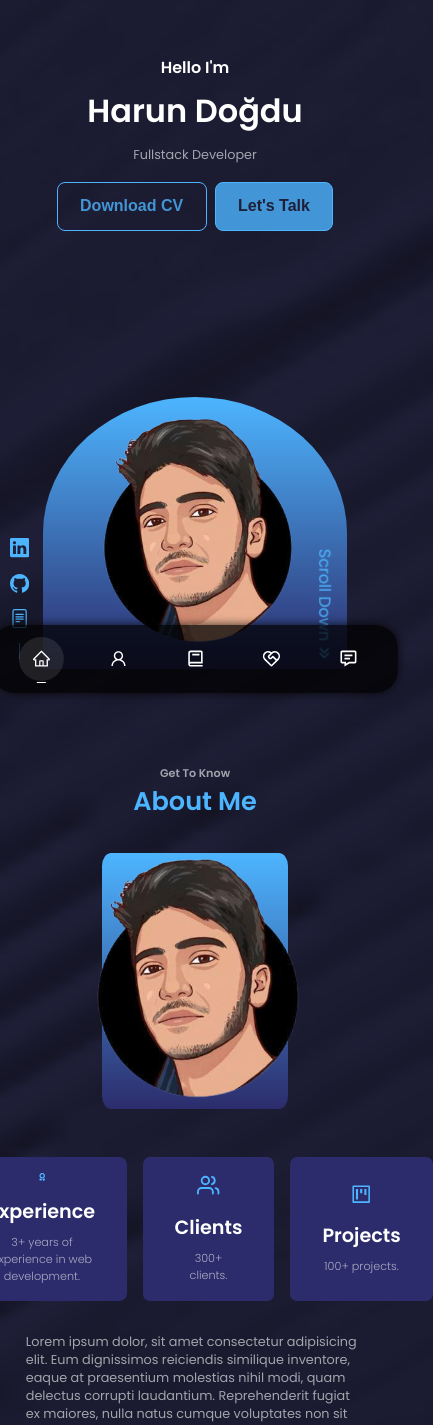
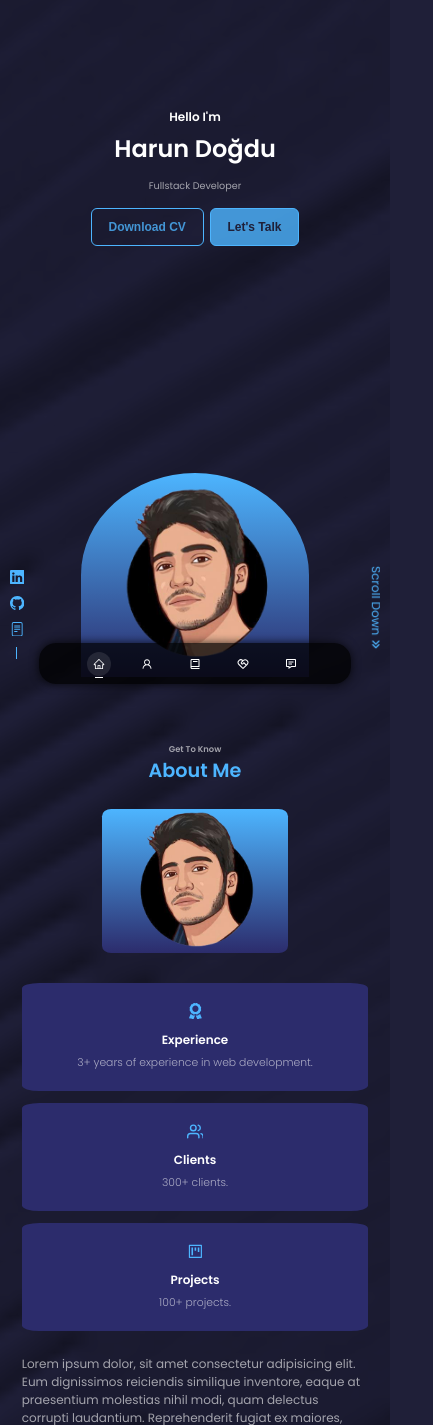
Before and after one commit to harundogdu/react-portfolio, a React (Create React App) app: page / in a window 390 px wide. Shown: the part 143-1568 px from the top of the page, 433 px wide, since content can reach past the window. Built offline with nearby package versions, Linux system fonts and the light colour scheme.

Commit message:
responsive diffs

```diff
--- a/src/components/about/about.css
+++ b/src/components/about/about.css
@@ -94,6 +94,7 @@
     #about {
         padding: 2rem 0;
     }
+
     .about-content {
         flex-direction: column;
     }
@@ -110,19 +111,99 @@
         margin: 2rem 0;
     }
 
-    .content-box{
+    .content-box {
         height: 9rem;
     }
 
+    .content-box h3 {
+        font-size: 1rem;
+    }
+
     .content-box p {
-        font-size: 0.7rem;
+        font-size: 0.9rem;
     }
 
     .about-content .text {
-        font-size: 0.8rem;
+        font-size: 1.3rem;
     }
 }
 
 @media screen and (max-width: 768px) {
+    #about {
+        padding: 1.8rem 0;
+    }
+
+    .about-content {
+        flex-direction: column;
+    }
+
+    .about-image {
+        height: auto;
+    }
+
+    .about-image img {
+        height: 14rem;
+    }
+
+    .content-container {
+        margin: 1.7rem 0;
+    }
+
+    .content-box {
+       width: 100%;
+    }
+
+    .content-box h3 {
+        font-size: 0.9rem;
+    }
+
+    .content-box p {
+        font-size: 0.8rem;
+    }
+
+    .about-content .text {
+        font-size: 0.7rem;
+    }
+
+
+    .content-container {
+        margin: 1.5rem 0;
+        flex-wrap: wrap;
+        row-gap: 1rem;
+    }
+
+    .content-box h3 {
+        font-size: 1rem;
+    }
+
+    .content-box p {
+        font-size: 0.9rem;
+    }
+
+    .about-content .text {
+        font-size: 1.2rem;
+    }
+}
+
+@media screen and (max-width: 576px) {
+    #about {
+        padding: 1.5rem 0;
+    }
+
+    .about-content {
+        flex-direction: column;
+    }
+
+    .about-image {
+        height: auto;
+    }
+
+    .about-image img {
+        height: 12rem;
+    }
+
+    .about-content .text {
+        font-size: 1rem;
+    }
 
 }
--- a/src/components/experience/experience.css
+++ b/src/components/experience/experience.css
@@ -43,8 +43,21 @@
 }
 
 /* ================== MEDIA QUERY =================== */
+@media screen and (max-width: 1440px) {
+    .experience-item {
+        width: calc(50% - 1rem);
+    }
 
-@media screen and (max-width: 992px) {
+    .experience-item-container {
+        grid-template-columns: repeat(3, minmax(150px, 1fr));
+        row-gap: .9rem;
+        text-align: center;
+    }
+}
+
+@media screen and (max-width: 1024px) {
+
+
     .experience-container {
         flex-direction: column;
         row-gap: 1rem;
@@ -67,3 +80,10 @@
         row-gap: .9rem;
     }
 }
+
+@media screen and (max-width: 576px) {
+    .experience-item-container {
+        grid-template-columns: repeat(2, minmax(70%, 1fr));
+        row-gap: .9rem;
+    }
+}
--- a/src/components/header/header.css
+++ b/src/components/header/header.css
@@ -163,6 +163,7 @@
         height: 15rem;
     }
 
+
 }
 
 @media screen and (max-width: 768px) {
@@ -201,7 +202,7 @@
 
     .scroll-down {
         bottom: 10%;
-        right: 0%;
+        right: -6%;
     }
 
     .image-area {
@@ -212,5 +213,102 @@
         width: 15rem;
         height: 15rem;
     }
+}
 
+@media screen and (max-width: 576px) {
+    .header {
+        padding: 2rem 0;
+    }
+
+    .header-header {
+        gap: 1rem;
+    }
+
+    .header-title h1 {
+        font-size: 2rem;
+    }
+
+    .header-title h5 {
+        font-size: 1rem;
+    }
+
+    .header-title small {
+        font-size: 0.8rem;
+    }
+
+    .header-buttons {
+        column-gap: 0.5rem;
+    }
+
+    .header-socials {
+        bottom: 5%;
+        left: 0%;
+    }
+
+    .header-socials::after {
+        height: 1rem;
+    }
+
+    .scroll-down {
+        bottom: 10%;
+        right: -10%;
+    }
+
+    .image-area {
+        padding: 1rem 2rem 1rem 2rem;
+    }
+
+    .image-area img {
+        width: 15rem;
+        height: 15rem;
+    }
 }
+
+@media screen and (max-width: 375px) {
+    .header {
+        padding: 1rem 0;
+    }
+
+    .header-header {
+        gap: .8rem;
+    }
+
+    .header-title h1 {
+        font-size: 1.2rem;
+    }
+
+    .header-title h5 {
+        font-size: 1rem;
+    }
+
+    .header-title small {
+        font-size: 0.8rem;
+    }
+
+    .header-buttons {
+        column-gap: 0.5rem;
+    }
+
+    .header-socials {
+        bottom: 5%;
+        left: 0%;
+    }
+
+    .header-socials::after {
+        height: 1rem;
+    }
+
+    .scroll-down {
+        bottom: 10%;
+        right: -10%;
+    }
+
+    .image-area {
+        padding: .1rem .2rem .1rem .2rem;
+    }
+
+    .image-area img {
+        width: 10rem;
+        height: 10rem;
+    }
+}
--- a/src/components/navbar/navbar.css
+++ b/src/components/navbar/navbar.css
@@ -48,3 +48,76 @@
     background-color: #fff;
     bottom: -2px;
 }
+
+/* ================== MEDIA QUERY =================== */
+
+@media screen and (max-width: 1024px) {
+    .navbar ul li a {
+        font-size: 1.4rem;
+        padding: 0.7rem;
+    }
+}
+
+@media screen and (max-width: 992px) {
+    .navbar {
+        width: 50% !important;
+        position: fixed;
+        bottom: 0;
+        left: 0;
+        transform: translateX(0);
+        z-index: 99;
+    }
+
+    .navbar ul li a {
+        font-size: 1rem;
+        padding: 0.5rem;
+    }
+}
+
+@media screen and (max-width: 768px) {
+    .navbar {
+        width: 100% !important;
+        position: fixed;
+        bottom: 0;
+        left: 0;
+        transform: translateX(0);
+        z-index: 99;
+    }
+
+    .navbar ul li a {
+        font-size: 1rem;
+        padding: 0.5rem;
+    }
+}
+
+@media screen and (max-width: 576px) {
+    .navbar {
+        width: 100% !important;
+        position: fixed;
+        bottom: 0;
+        left: 0;
+        transform: translateX(0);
+        z-index: 99;
+    }
+
+    .navbar ul li a {
+        font-size: 1rem;
+        padding: 0.5rem;
+    }
+}
+
+@media screen and (max-width: 480px) {
+    .navbar {
+        width: 80% !important;
+        position: fixed;
+        bottom: 2%;
+        left: 50%;
+        transform: translateX(-50%);
+        z-index: 99;
+    }
+
+    .navbar ul li a {
+        font-size: 1rem;
+        padding: 0.5rem;
+    }
+}
--- a/src/components/services/services.css
+++ b/src/components/services/services.css
@@ -58,7 +58,7 @@
 
 /* ================== MEDIA QUERY =================== */
 
-@media screen and (max-width: 992px) {
+@media screen and (max-width: 1024px) {
     #services {
         padding: 1rem 0;
         margin-top: 5rem;
@@ -74,4 +74,9 @@
     }
 }
 
-@media screen and (max-width: 768px) {}
+@media screen and (max-width: 768px) {
+    .service-item {
+        width: 100%;
+        min-height: 23rem;
+    }
+}
--- a/src/components/testimonials/testimonials.css
+++ b/src/components/testimonials/testimonials.css
@@ -49,8 +49,13 @@
 }
 
 /* ================== MEDIA QUERY =================== */
+@media screen and (max-width: 1440px) {
+    .testimonial-item {
+        margin-bottom: 3rem;
+    }
+}
 
-@media screen and (max-width: 992px) {
+@media screen and (max-width: 1024px) {
     #testimonials {
         padding: 2rem 0;
     }
@@ -60,4 +65,12 @@
     }
 }
 
-@media screen and (max-width: 768px) {}
+@media screen and (max-width: 768px) {
+    #testimonials {
+        padding: 2rem 0;
+    }
+
+    .testimonial-item {
+        margin-bottom: 2rem;
+    }
+}
--- a/src/components/works/works.css
+++ b/src/components/works/works.css
@@ -25,11 +25,12 @@
     row-gap: 1rem;
     cursor: pointer;
     transition: 0.4s all ease;
+    height: 26rem;
+    text-align: center;
 }
 
 .work-item:hover {
     background-color: var(--color-dark);
-
 }
 
 .work-img {
@@ -67,7 +68,7 @@
 
 /* ================== MEDIA QUERY =================== */
 
-@media screen and (max-width: 992px) {
+@media screen and (max-width: 1024px) {
     #portfolio {
         padding: 2rem 0;
     }
--- a/src/index.css
+++ b/src/index.css
@@ -19,9 +19,10 @@
     --color-dark: rgba(0, 0, 0, .6);
     --color-dark-variant: rgba(0, 0, 0, .3);
 
-    --container-lg-width: 75%;
-    --container-md-width: 85%;
-    --container-sm-width: 95%;
+    --container-lg-width: 70%;
+    --container-md-width: 80%;
+    --container-sm-width: 90%;
+    --container-xs-width: 95%;
 }
 
 html {
@@ -62,6 +63,7 @@ a:hover {
     padding-bottom: 4rem;
     width: var(--container-lg-width);
     margin: 0 auto;
+    overflow-x: hidden !important;
 }
 
 ::-webkit-scrollbar {
@@ -145,7 +147,21 @@ a:hover {
 
 /* ================== MEDIA QUERY =================== */
 
+@media screen and (max-width: 1024px) {
+    html {
+        font-size: 15px;
+    }
+
+    .app {
+        width: var(--container-md-width);
+    }
+}
+
 @media screen and (max-width: 992px) {
+    html {
+        font-size: 14px;
+    }
+
     .app {
         width: var(--container-md-width);
     }
@@ -157,12 +173,29 @@ a:hover {
     }
 }
 
+
+@media screen and (max-width: 576px) {
+    html {
+        font-size: 13x;
+    }
+
+    .app {
+        width: var(--container-xs-width);
+    }
+}
+
+@media screen and (max-width: 480px) {
+    html {
+        font-size: 12px;
+    }
+
+    .app {
+        width: var(--container-xs-width);
+    }
+}
+
 /* ================== MEDIA QUERY =================== */
 
-@media screen and (max-width: 992px) {
+@media screen and (max-width: 992px) {}
 
-}
-
-@media screen and (max-width: 768px) {
-
-}
+@media screen and (max-width: 768px) {}
```
